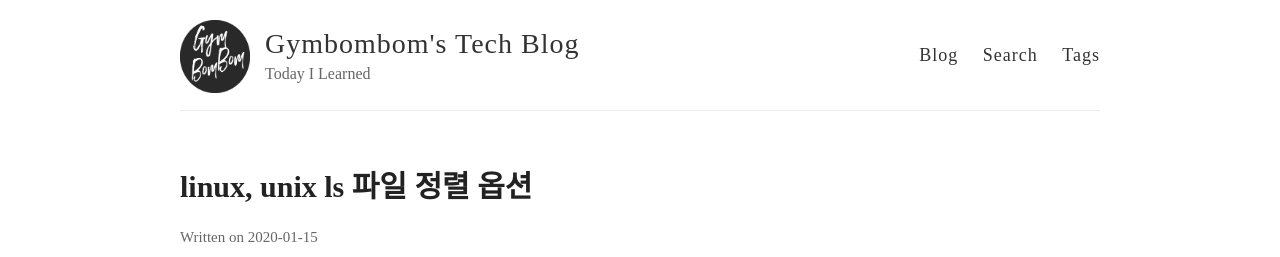
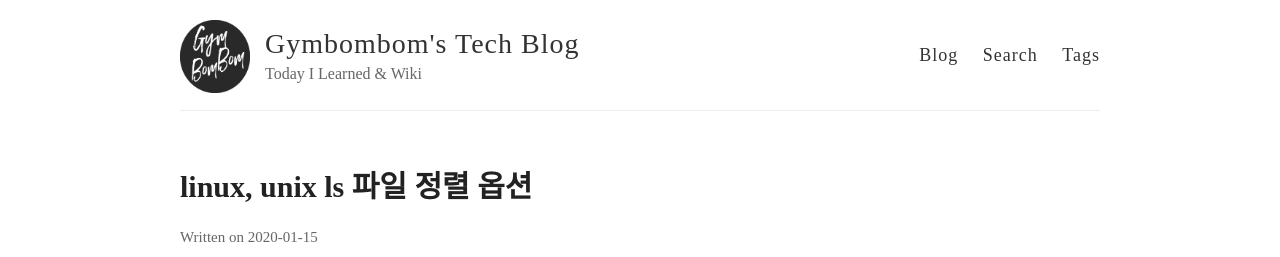
Before and after one commit to jaeheon209/gymbombom.github.io, a Jekyll site: the page built from index.html, in a window 1280 px wide. Shown: the top 257 px of the page. Built offline with Jekyll 4.4.1, drawn with Linux system fonts in a browser that asks for light colours; nearby versions of some CDN libraries; some web fonts are replaced; the list of posts is cut into pages by our own code.

Commit message:
Update _config.yml
description 변경

```diff
--- a/_config.yml
+++ b/_config.yml
@@ -6,7 +6,7 @@
 name: Gymbombom's Tech Blog
 
 # Short bio or description (displayed in the header)
-description: Today I Learned
+description: Today I Learned & Wiki
 
 # URL of your avatar or profile pic (you could use your GitHub profile pic)
 avatar: /images/logo.png
```
